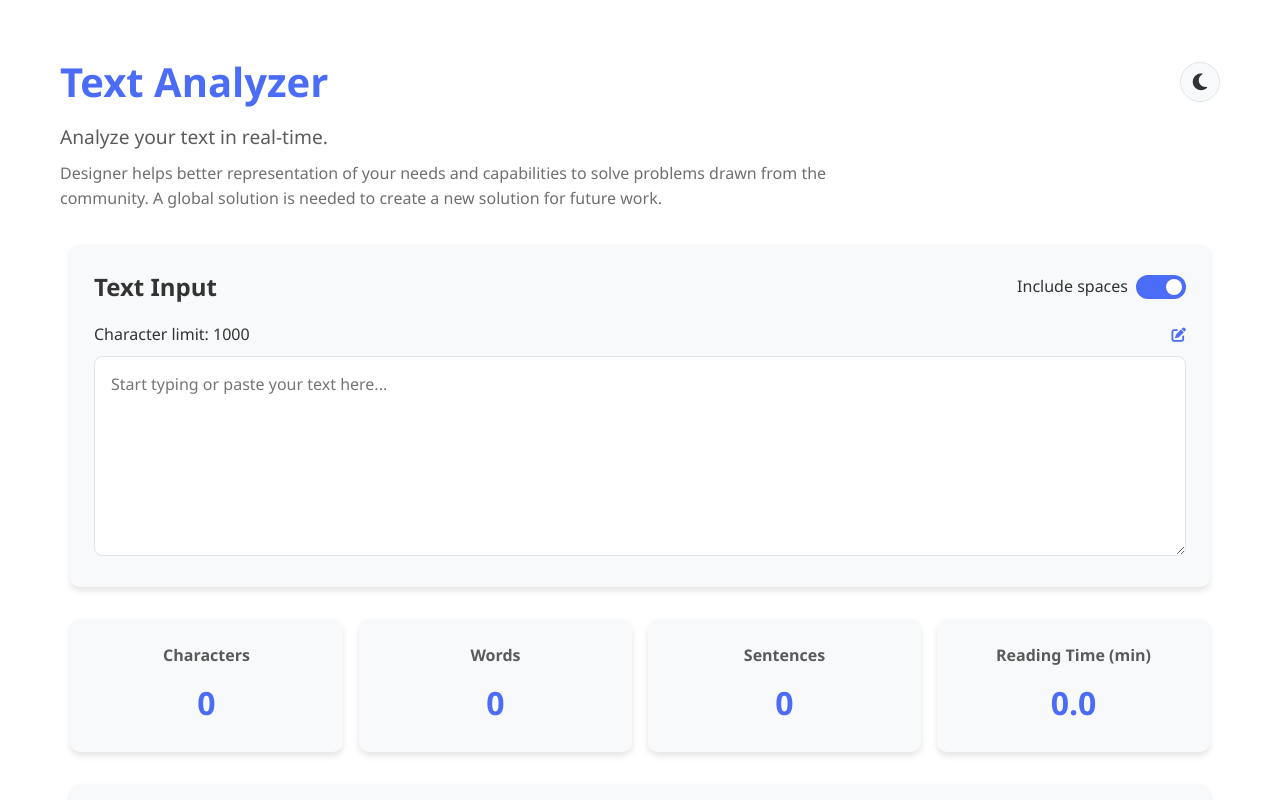
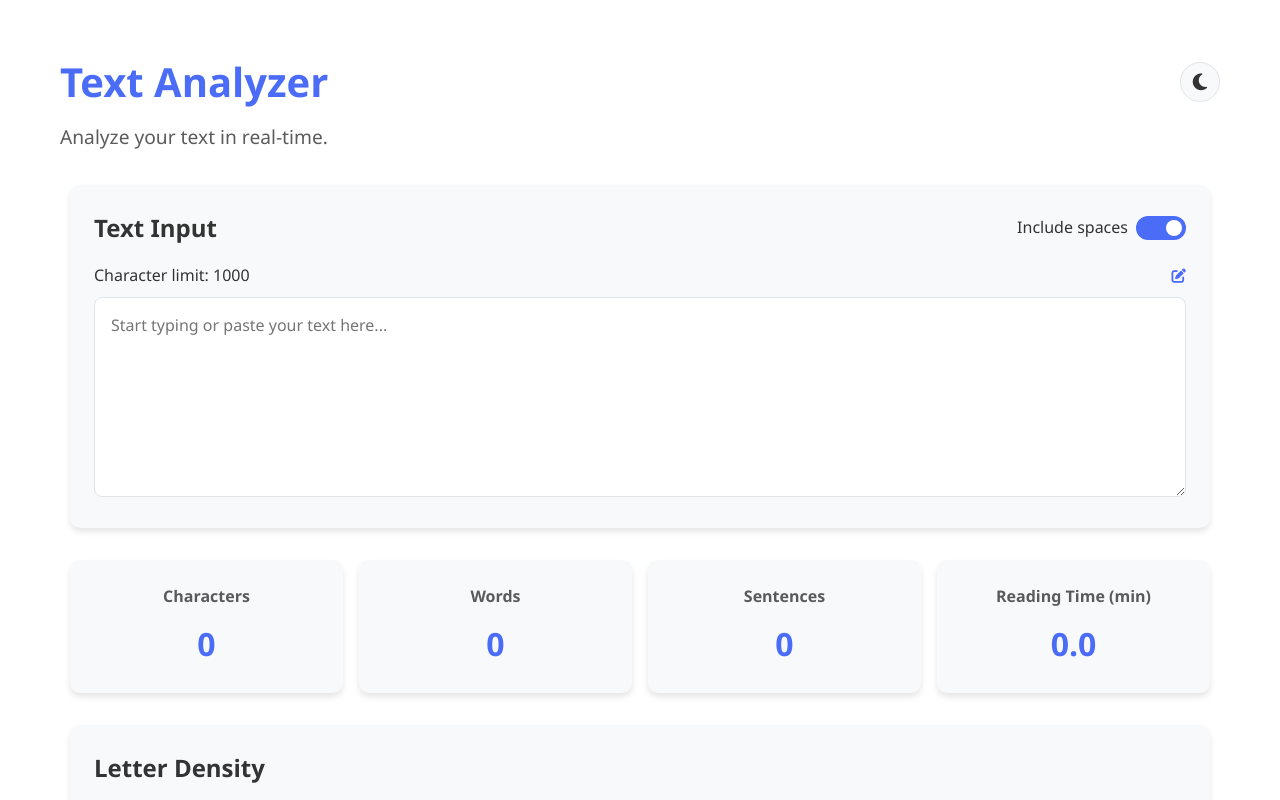
Before and after one commit to Afhit-01/Text-Analyzer, a plain HTML site: page index.html in a window 1280 px wide. Shown: the top 800 px of the page. Drawn offline with Linux system fonts and the light colour scheme.

Commit message:
Update index.html

```diff
--- a/index.html
+++ b/index.html
@@ -19,7 +19,6 @@
                 </div>
             </div>
             <p class="subtitle">Analyze your text in real-time.</p>
-            <p class="description">Designer helps better representation of your needs and capabilities to solve problems drawn from the community. A global solution is needed to create a new solution for future work.</p>
         </header>
 
         <main>
```
